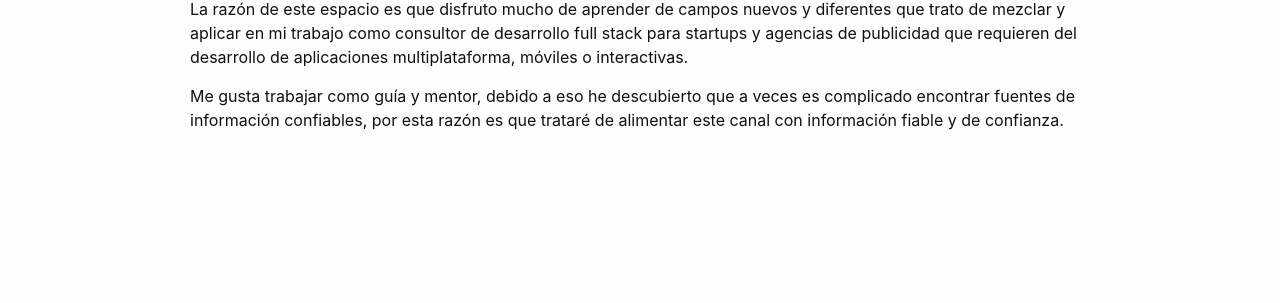
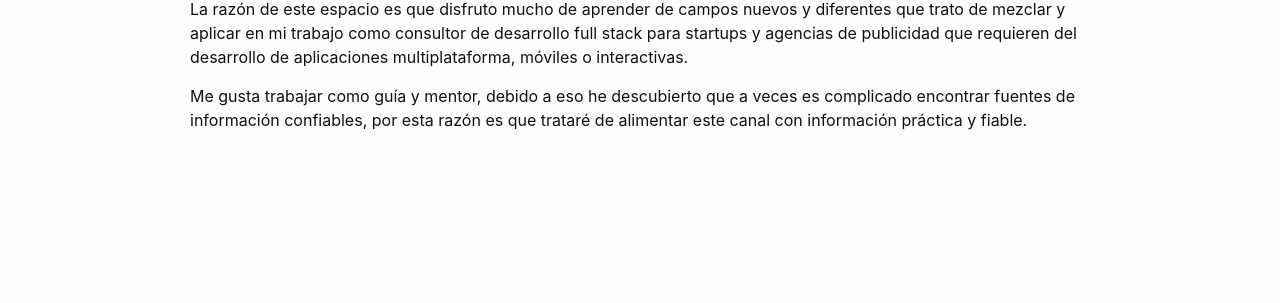
Before and after one commit to vampaynani/research-development, a Jekyll site: the page built from about.md, in a window 1280 px wide. Shown: the part 278-581 px from the top of the page. Built offline with Jekyll 4.4.1, drawn with Linux system fonts in a browser that asks for light colours.

Commit message:
New about

```diff
--- a/about.md
+++ b/about.md
@@ -13,4 +13,4 @@ Hola, espero disfrutes esta colección de publicaciones que intentaré hacer per
 
 La razón de este espacio es que disfruto mucho de aprender de campos nuevos y diferentes que trato de mezclar y aplicar en mi trabajo como consultor de desarrollo full stack para startups y agencias de publicidad que requieren del desarrollo de aplicaciones multiplataforma, móviles o interactivas.
 
-Me gusta trabajar como guía y mentor, debido a eso he descubierto que a veces es complicado encontrar fuentes de información confiables, por esta razón es que trataré de alimentar este canal con información fiable y de confianza.
+Me gusta trabajar como guía y mentor, debido a eso he descubierto que a veces es complicado encontrar fuentes de información confiables, por esta razón es que trataré de alimentar este canal con información práctica y fiable.
```
